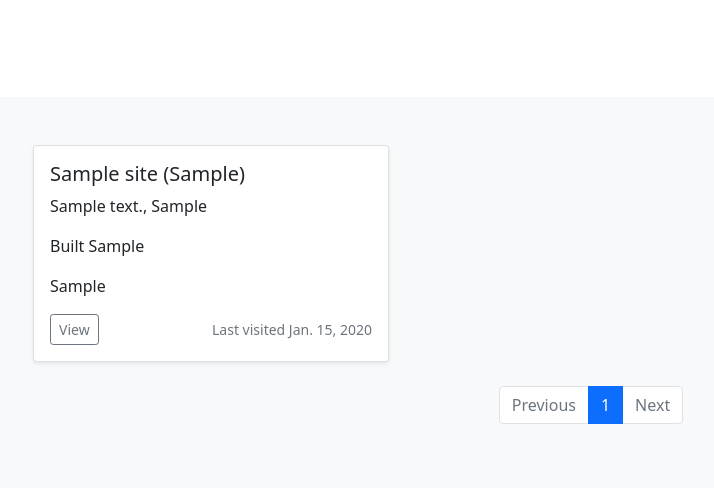
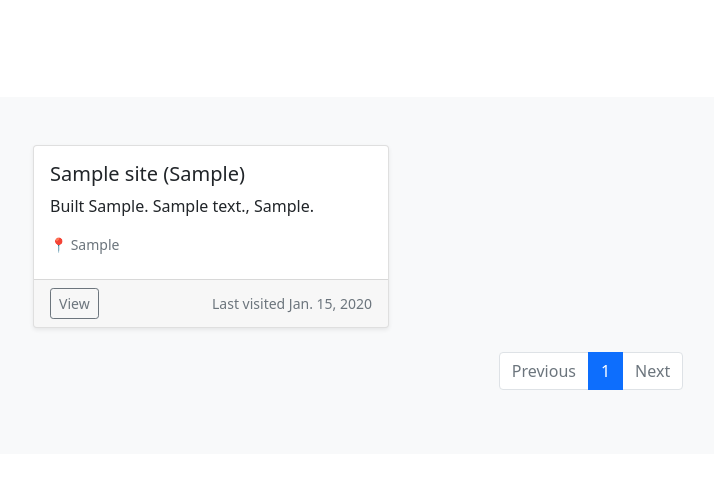
Before and after one commit to patrick-morrison/shipwreck_inspector, a Django app: page /sites in a window 1280 px wide. Shown: the part 323-811 px from the top of the page, without its empty margins (49-763 px from the left). After the commit the page ends 713 px from the top, so only its background shows below. Run offline with Django 3.2, Linux system fonts and the light colour scheme; tables that the repository leaves empty hold one stand-in row (values such as "Sample post"); some libraries are stand-ins or nearby versions.

Commit message:
sites formatting

```diff
--- a/wrecks/templates/sites/sites.html
+++ b/wrecks/templates/sites/sites.html
@@ -21,13 +21,17 @@
 
         {% for site in object_list %}
         <div class="col">
-            <div class="card shadow-sm" style="max-width: 23rem;">
+            <div class="card shadow-sm h-100" style="max-width: 23rem;">
             <div class="card-body">
                 <h5 class="card-title">{{site}}</h5>
-                <p class="card-text">{{site.description}}, {{site.construction}} </p>
-                {% if site.built%}<p class="card-text">Built {{site.built}}</p>{%endif%}
-                {% if site.location%}<p class="card-text">{{site.location}}</p>{%endif%}
-                <div class="d-flex justify-content-between align-items-center">
+                <p class="card-text">
+                {% if site.built%}Built {{site.built}}.{%endif%}
+                {{site.description}}, {{site.construction}}.</p>
+                {% if site.location%}
+                <p class="small card-text mb-2 text-muted">📍 {{site.location}}</p>
+                {%endif%}
+            </div>
+            <div class="card-footer d-flex justify-content-between align-items-center">
                 <div>
                 <a href="{% url 'detail_site' site.id %}" class="btn btn-sm btn-outline-secondary">View</a>
                 {% if user.is_authenticated %}
@@ -35,9 +39,8 @@
                 {% endif %}
                 </div>
                 <small class="text-muted">Last visited {{site.last_report}}</small>
-                </div>
-            </div>
-            </div>
+        </div>
+        </div>
         </div>
         {% endfor %}
 
```
